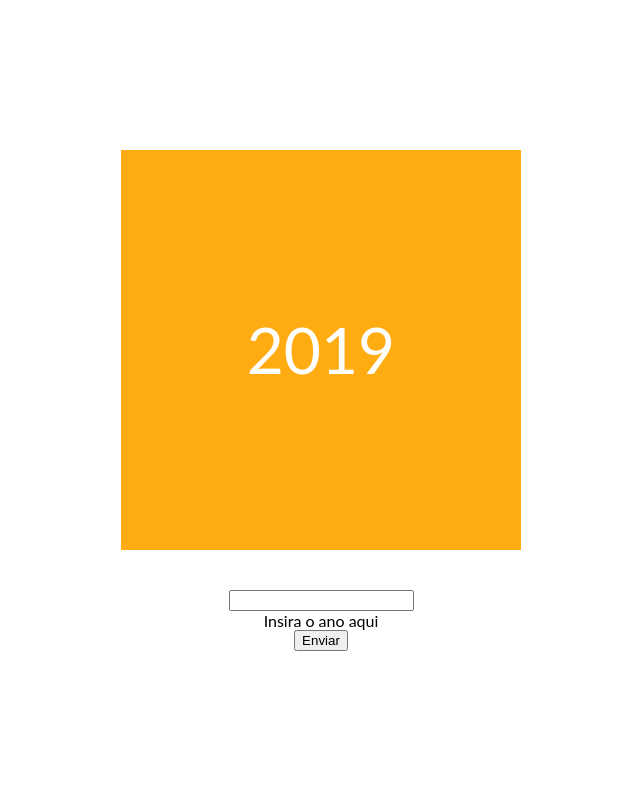
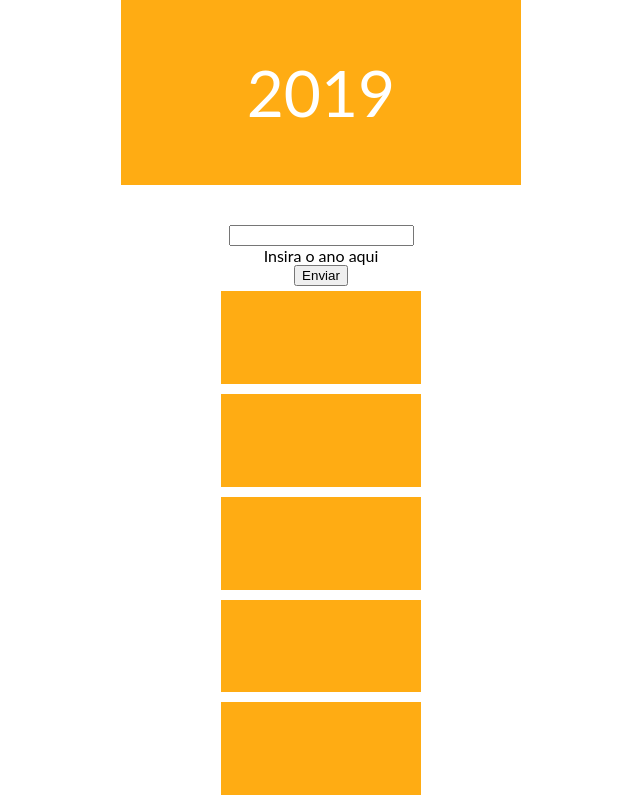
Before and after one commit to notMilhouse/Color-Switcher-by-Year, a plain HTML site: page index.html in a window 1280 px wide. Shown: the whole page, without its empty margins (319-959 px from the left). Drawn offline with Linux system fonts and the light colour scheme.

Commit message:
Now changes apply to every item in the ui
Every HTML element that have "dynamic-ui" class will change color according to the year or input

```diff
--- a/index.html
+++ b/index.html
@@ -19,6 +19,13 @@
 
     <button onclick="setYear()">Enviar</button>
 
+    <div class="dynamic-ui"></div>
+    <div class="dynamic-ui"></div>
+    <div class="dynamic-ui"></div>
+    <div class="dynamic-ui"></div>
+    <div class="dynamic-ui"></div>
+
+
     <script src="script.js"></script>
 </body>
 </html>
--- a/script.js
+++ b/script.js
@@ -3,11 +3,21 @@ function setYear(){
     var respectiveColor = year % 7;
     document.getElementById("year").innerHTML = year;
     document.getElementById("box").style.background = colorList[respectiveColor];
+
+    const items = document.getElementsByClassName("dynamic-ui");
+    for(i = 0; i < items.length; i++){
+        items[i].style.background = colorList[respectiveColor];
+    }
 }
 
 var colorList = ["#EFD567","#A44878","#3047A3","#FFAC13","#188734","#28C9FA","#D4433A"];
 var year = new Date().getFullYear(); //current year
-var respectiveColor = year % 7;
+var respectiveColor = year % 7; //the denominator must be equal to the number of elements of the array
 
 document.getElementById("year").innerHTML = year;
 document.getElementById("box").style.background = colorList[respectiveColor];
+
+const items = document.getElementsByClassName("dynamic-ui");
+for(i = 0; i < items.length; i++){
+    items[i].style.background = colorList[respectiveColor];
+}
--- a/style.css
+++ b/style.css
@@ -23,3 +23,9 @@ html, body{
 #yearInput{
     margin-top: 40px;
 }
+.dynamic-ui{
+    background-color: black;
+    height: 200px;
+    width: 200px;
+    margin: 5px;
+}
```
